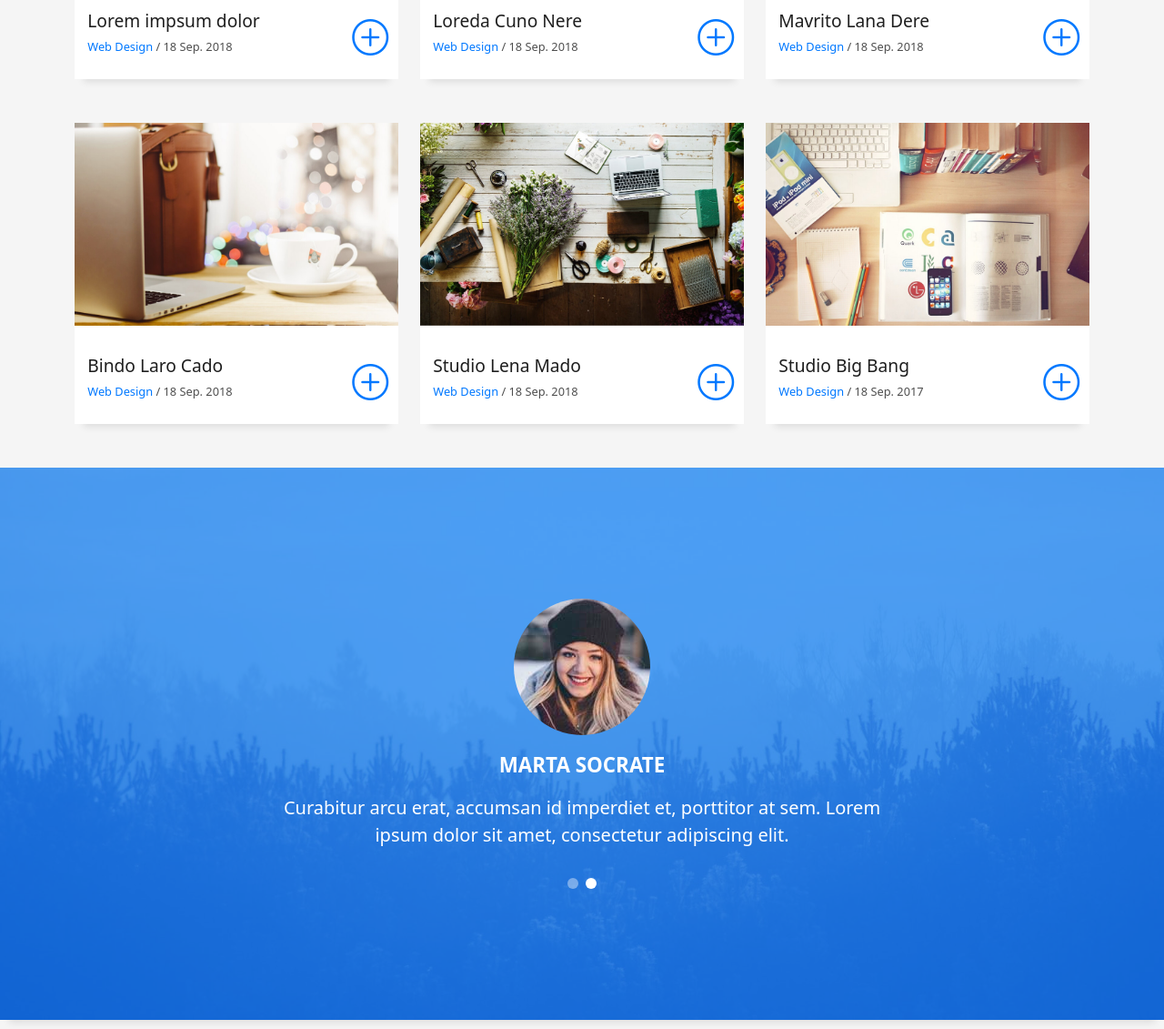
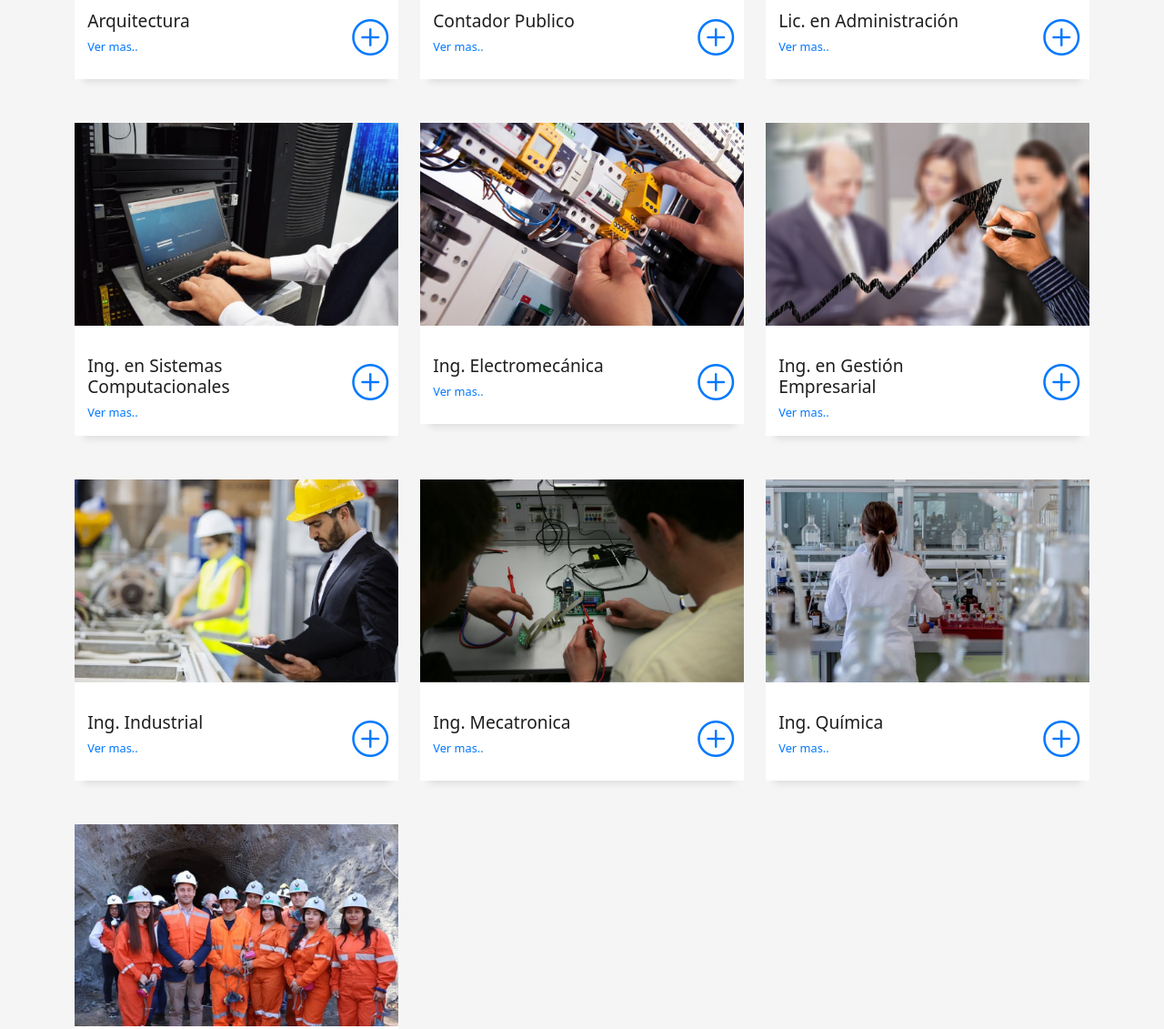
Before and after one commit to VictorHCH/Sistema-Tec, a plain HTML site: page DevFolio/index.html in a window 1280 px wide. Shown: the part 3760-4891 px from the top of the page at 91% size. Drawn offline with Linux system fonts and the light colour scheme.

Commit message:
Imagenes y parte de carreras al inicio

```diff
--- a/DevFolio/index.html
+++ b/DevFolio/index.html
@@ -81,7 +81,7 @@
           <!--<p class="display-6 color-d">Hello, world!</p>-->
           <h1 class="hero-title mb-4">Instituto Tecnológico de Parral</h1>
           <p class="hero-subtitle"><span class="typed"
-              data-typed-items="Arquitectura, Contador Público, Lic. en Administración, Ing. en Sistemas Computacionales, Ing. Electromecánica, Ing. en Gestión Empresarial, Ing. Industrial, Ing. en Mecatrónica, Ing. Quimica, Ing. en Minería"></span>
+              data-typed-items="Arquitectura, Contador Público, Lic. en Administración, Ing. en Sistemas Computacionales, Ing. Electromecánica, Ing. en Gestión Empresarial, Ing. Industrial, Ing. en Mecatrónica, Ing. Química, Ing. en Minería"></span>
           </p>
           <!-- <p class="pt-3"><a class="btn btn-primary btn js-scroll px-4" href="#about" role="button">Learn More</a></p> -->
         </div>
@@ -361,160 +361,269 @@
           <div class="col-sm-12">
             <div class="title-box text-center">
               <h3 class="title-a">
-                Portfolio
+                Carreras
               </h3>
               <p class="subtitle-a">
-                Lorem ipsum, dolor sit amet consectetur adipisicing elit.
+                Información sobre las carreras.
               </p>
               <div class="line-mf"></div>
             </div>
           </div>
         </div>
         <div class="row">
+          <!-- Arqui -->
           <div class="col-md-4">
             <div class="work-box">
-              <a href="assets/img/work-1.jpg" data-gallery="portfolioGallery" class="portfolio-lightbox">
+              <a href="assets/img/img-arqui.jpg" data-gallery="portfolioGallery" class="portfolio-lightbox">
                 <div class="work-img">
-                  <img src="assets/img/work-1.jpg" alt="" class="img-fluid">
+                  <img src="assets/img/img-arqui.jpg" alt="" class="img-fluid">
                 </div>
               </a>
               <div class="work-content">
                 <div class="row">
                   <div class="col-sm-8">
-                    <h2 class="w-title">Lorem impsum dolor</h2>
+                    <h2 class="w-title">Arquitectura</h2>
                     <div class="w-more">
-                      <span class="w-ctegory">Web Design</span> / <span class="w-date">18 Sep. 2018</span>
+                      <a href="carrera-arqui.html"> <span class="w-ctegory">Ver mas..</span> </a>
                     </div>
                   </div>
                   <div class="col-sm-4">
                     <div class="w-like">
-                      <a href="portfolio-details.html"> <span class="bi bi-plus-circle"></span></a>
+                      <a href="carrera-arqui.html"> <span class="bi bi-plus-circle"></span></a>
                     </div>
                   </div>
                 </div>
               </div>
             </div>
           </div>
+          <!-- Contador -->
           <div class="col-md-4">
             <div class="work-box">
-              <a href="assets/img/work-2.jpg" data-gallery="portfolioGallery" class="portfolio-lightbox">
+              <a href="assets/img/img-conta.jpeg" data-gallery="portfolioGallery" class="portfolio-lightbox">
                 <div class="work-img">
-                  <img src="assets/img/work-2.jpg" alt="" class="img-fluid">
+                  <img src="assets/img/img-conta.jpeg" alt="" class="img-fluid">
                 </div>
               </a>
               <div class="work-content">
                 <div class="row">
                   <div class="col-sm-8">
-                    <h2 class="w-title">Loreda Cuno Nere</h2>
+                    <h2 class="w-title">Contador Publico</h2>
                     <div class="w-more">
-                      <span class="w-ctegory">Web Design</span> / <span class="w-date">18 Sep. 2018</span>
+                      <a href="carrera-conta.html"> <span class="w-ctegory">Ver mas..</span> </a>
                     </div>
                   </div>
                   <div class="col-sm-4">
                     <div class="w-like">
-                      <a href="portfolio-details.html"> <span class="bi bi-plus-circle"></span></a>
+                      <a href="carrera-conta.html"> <span class="bi bi-plus-circle"></span></a>
                     </div>
                   </div>
                 </div>
               </div>
             </div>
           </div>
+          <!-- Administracion -->
           <div class="col-md-4">
             <div class="work-box">
-              <a href="assets/img/work-3.jpg" data-gallery="portfolioGallery" class="portfolio-lightbox">
+              <a href="assets/img/img-admin.jpeg" data-gallery="portfolioGallery" class="portfolio-lightbox">
                 <div class="work-img">
-                  <img src="assets/img/work-3.jpg" alt="" class="img-fluid">
+                  <img src="assets/img/img-admin.jpeg" alt="" class="img-fluid">
                 </div>
               </a>
               <div class="work-content">
                 <div class="row">
                   <div class="col-sm-8">
-                    <h2 class="w-title">Mavrito Lana Dere</h2>
+                    <h2 class="w-title">Lic. en Administración</h2>
                     <div class="w-more">
-                      <span class="w-ctegory">Web Design</span> / <span class="w-date">18 Sep. 2018</span>
+                      <a href="carrera-admin.html"> <span class="w-ctegory">Ver mas..</span> </a>
                     </div>
                   </div>
                   <div class="col-sm-4">
                     <div class="w-like">
-                      <a href="portfolio-details.html"> <span class="bi bi-plus-circle"></span></a>
+                      <a href="carrera-admin.html"> <span class="bi bi-plus-circle"></span></a>
                     </div>
                   </div>
                 </div>
               </div>
             </div>
           </div>
+          <!-- Sistemas -->
           <div class="col-md-4">
             <div class="work-box">
-              <a href="assets/img/work-4.jpg" data-gallery="portfolioGallery" class="portfolio-lightbox">
+              <a href="assets/img/img-sistemas.jpg" data-gallery="portfolioGallery" class="portfolio-lightbox">
                 <div class="work-img">
-                  <img src="assets/img/work-4.jpg" alt="" class="img-fluid">
+                  <img src="assets/img/img-sistemas.jpg" alt="" class="img-fluid">
                 </div>
               </a>
               <div class="work-content">
                 <div class="row">
                   <div class="col-sm-8">
-                    <h2 class="w-title">Bindo Laro Cado</h2>
+                    <h2 class="w-title">Ing. en Sistemas Computacionales</h2>
                     <div class="w-more">
-                      <span class="w-ctegory">Web Design</span> / <span class="w-date">18 Sep. 2018</span>
+                      <a href="carrera-sistemas.html"> <span class="w-ctegory">Ver mas..</span> </a>
                     </div>
                   </div>
                   <div class="col-sm-4">
                     <div class="w-like">
-                      <a href="portfolio-details.html"> <span class="bi bi-plus-circle"></span></a>
+                      <a href="carrera-sistemas.html"> <span class="bi bi-plus-circle"></span></a>
                     </div>
                   </div>
                 </div>
               </div>
             </div>
           </div>
+          <!-- Electromecanica -->
           <div class="col-md-4">
             <div class="work-box">
-              <a href="assets/img/work-5.jpg" data-gallery="portfolioGallery" class="portfolio-lightbox">
+              <a href="assets/img/img-electronica.jpeg" data-gallery="portfolioGallery" class="portfolio-lightbox">
                 <div class="work-img">
-                  <img src="assets/img/work-5.jpg" alt="" class="img-fluid">
+                  <img src="assets/img/img-electronica.jpeg" alt="" class="img-fluid">
                 </div>
               </a>
               <div class="work-content">
                 <div class="row">
                   <div class="col-sm-8">
-                    <h2 class="w-title">Studio Lena Mado</h2>
+                    <h2 class="w-title">Ing. Electromecánica</h2>
                     <div class="w-more">
-                      <span class="w-ctegory">Web Design</span> / <span class="w-date">18 Sep. 2018</span>
+                      <a href="carrera-electro.html"> <span class="w-ctegory">Ver mas..</span> </a>
                     </div>
                   </div>
                   <div class="col-sm-4">
                     <div class="w-like">
-                      <a href="portfolio-details.html"> <span class="bi bi-plus-circle"></span></a>
+                      <a href="carrera-electro.html"> <span class="bi bi-plus-circle"></span></a>
                     </div>
                   </div>
                 </div>
               </div>
             </div>
           </div>
+          <!-- Gestion -->
           <div class="col-md-4">
             <div class="work-box">
-              <a href="assets/img/work-6.jpg" data-gallery="portfolioGallery" class="portfolio-lightbox">
+              <a href="assets/img/img-gestion.jpeg" data-gallery="portfolioGallery" class="portfolio-lightbox">
                 <div class="work-img">
-                  <img src="assets/img/work-6.jpg" alt="" class="img-fluid">
+                  <img src="assets/img/img-gestion.jpeg" alt="" class="img-fluid">
                 </div>
               </a>
               <div class="work-content">
                 <div class="row">
                   <div class="col-sm-8">
-                    <h2 class="w-title">Studio Big Bang</h2>
+                    <h2 class="w-title">Ing. en Gestión Empresarial</h2>
                     <div class="w-more">
-                      <span class="w-ctegory">Web Design</span> / <span class="w-date">18 Sep. 2017</span>
+                      <a href="carrera-gestion.html"> <span class="w-ctegory">Ver mas..</span> </a>
                     </div>
                   </div>
                   <div class="col-sm-4">
                     <div class="w-like">
-                      <a href="portfolio-details.html"> <span class="bi bi-plus-circle"></span></a>
+                      <a href="carrera-gestion.html"> <span class="bi bi-plus-circle"></span></a>
                     </div>
                   </div>
                 </div>
               </div>
             </div>
           </div>
+          <!-- Industrial -->
+          <div class="col-md-4">
+            <div class="work-box">
+              <a href="assets/img/img-industrial.jpeg" data-gallery="portfolioGallery" class="portfolio-lightbox">
+                <div class="work-img">
+                  <img src="assets/img/img-industrial.jpeg" alt="" class="img-fluid">
+                </div>
+              </a>
+              <div class="work-content">
+                <div class="row">
+                  <div class="col-sm-8">
+                    <h2 class="w-title">Ing. Industrial</h2>
+                    <div class="w-more">
+                      <a href="carrera-industrial.html"> <span class="w-ctegory">Ver mas..</span> </a>
+                    </div>
+                  </div>
+                  <div class="col-sm-4">
+                    <div class="w-like">
+                      <a href="carrera-industrial.html"> <span class="bi bi-plus-circle"></span></a>
+                    </div>
+                  </div>
+                </div>
+              </div>
+            </div>
+          </div>
+          <!-- Mecatronica -->
+          <div class="col-md-4">
+            <div class="work-box">
+              <a href="assets/img/img-mecatronica.jpeg" data-gallery="portfolioGallery" class="portfolio-lightbox">
+                <div class="work-img">
+                  <img src="assets/img/img-mecatronica.jpeg" alt="" class="img-fluid">
+                </div>
+              </a>
+              <div class="work-content">
+                <div class="row">
+                  <div class="col-sm-8">
+                    <h2 class="w-title">Ing. Mecatronica</h2>
+                    <div class="w-more">
+                      <a href="carrera-mecatronica.html"> <span class="w-ctegory">Ver mas..</span> </a>
+                    </div>
+                  </div>
+                  <div class="col-sm-4">
+                    <div class="w-like">
+                      <a href="carrera-mecatronica.html"> <span class="bi bi-plus-circle"></span></a>
+                    </div>
+                  </div>
+                </div>
+              </div>
+            </div>
+          </div>
+          <!-- Quimica -->
+          <div class="col-md-4">
+            <div class="work-box">
+              <a href="assets/img/img-quimica.jpeg" data-gallery="portfolioGallery" class="portfolio-lightbox">
+                <div class="work-img">
+                  <img src="assets/img/img-quimica.jpeg" alt="" class="img-fluid">
+                </div>
+              </a>
+              <div class="work-content">
+                <div class="row">
+                  <div class="col-sm-8">
+                    <h2 class="w-title">Ing. Química</h2>
+                    <div class="w-more">
+                      <a href="carrera-quimica.html"> <span class="w-ctegory">Ver mas..</span> </a>
+                    </div>
+                  </div>
+                  <div class="col-sm-4">
+                    <div class="w-like">
+                      <a href="carrera-quimica.html"> <span class="bi bi-plus-circle"></span></a>
+                    </div>
+                  </div>
+                </div>
+              </div>
+            </div>
+          </div>
+          <!-- Mineria -->
+          <div class="col-md-4">
+            <div class="work-box">
+              <a href="assets/img/img-minas.jpeg" data-gallery="portfolioGallery" class="portfolio-lightbox">
+                <div class="work-img">
+                  <img src="assets/img/img-minas.jpeg" alt="" class="img-fluid">
+                </div>
+              </a>
+              <div class="work-content">
+                <div class="row">
+                  <div class="col-sm-8">
+                    <h2 class="w-title">Ing. en Minería</h2>
+                    <div class="w-more">
+                      <a href="carrera-mineria.html"> <span class="w-ctegory">Ver mas..</span> </a>
+                    </div>
+                  </div>
+                  <div class="col-sm-4">
+                    <div class="w-like">
+                      <a href="carrera-mineria.html"> <span class="bi bi-plus-circle"></span></a>
+                    </div>
+                  </div>
+                </div>
+              </div>
+            </div>
+          </div>
+
+
+
 
         </div>
       </div>
```
Also changed, not shown: DevFolio/assets/img/img-admin.jpeg (added), DevFolio/assets/img/img-arqui.jpg (added), DevFolio/assets/img/img-conta.jpeg (added), DevFolio/assets/img/img-electronica.jpeg (added), DevFolio/assets/img/img-gestion.jpeg (added), DevFolio/assets/img/img-industrial.jpeg (added), DevFolio/assets/img/img-mecatronica.jpeg (added), DevFolio/assets/img/img-minas.jpeg (added), DevFolio/assets/img/img-quimica.jpeg (added), DevFolio/assets/img/img-sistemas.jpg (added).
